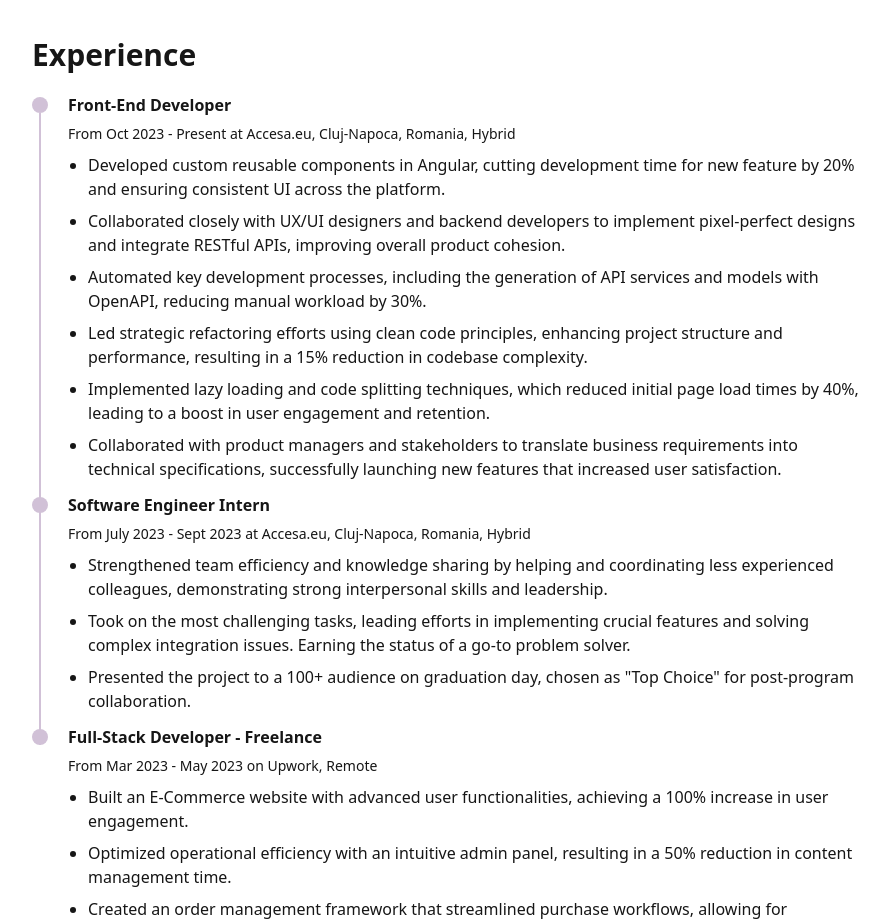
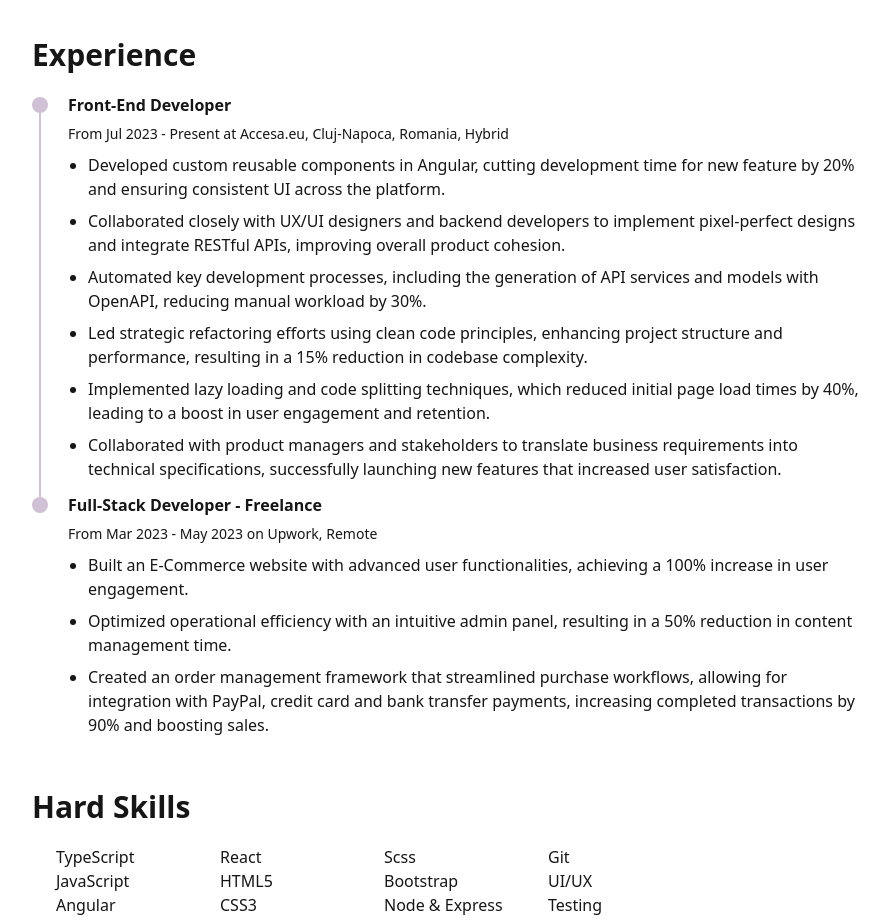
Before and after one commit to mihaiwebdev/personal-website, an Astro site: page / in a window 1280 px wide. Shown: the part 2088-3010 px from the top of the page, without its empty margins (334-1223 px from the left). Built offline with nearby package versions, Linux system fonts and the light colour scheme; Astro itself is replaced by a stand-in of ours.

Commit message:
removed section

```diff
--- a/src/components/CvSection.astro
+++ b/src/components/CvSection.astro
@@ -9,7 +9,7 @@ import TimeLineElement from "./cv/TimeLine.astro";
 <div class="time-line-container mb-10">
   <TimeLineElement
     title="Front-End Developer"
-    subtitle="From Oct 2023 - Present at Accesa.eu, Cluj-Napoca, Romania, Hybrid"
+    subtitle="From Jul 2023 - Present at Accesa.eu, Cluj-Napoca, Romania, Hybrid"
   >
     <ul class="list-disc ms-5 mb-3">
       <li class="mb-2">
@@ -43,27 +43,7 @@ import TimeLineElement from "./cv/TimeLine.astro";
       </li>
     </ul>
   </TimeLineElement>
-  <TimeLineElement
-    title="Software Engineer Intern"
-    subtitle="From July 2023 - Sept 2023 at Accesa.eu, Cluj-Napoca, Romania, Hybrid"
-  >
-    <ul class="list-disc ms-5 mb-3">
-      <li class="mb-2">
-        Strengthened team efficiency and knowledge sharing by helping and
-        coordinating less experienced colleagues, demonstrating strong
-        interpersonal skills and leadership.
-      </li>
-      <li class="mb-2">
-        Took on the most challenging tasks, leading efforts in implementing
-        crucial features and solving complex integration issues. Earning the
-        status of a go-to problem solver.
-      </li>
-      <li class="mb-2">
-        Presented the project to a 100+ audience on graduation day, chosen as
-        "Top Choice" for post-program collaboration.
-      </li>
-    </ul>
-  </TimeLineElement>
+
   <TimeLineElement
     title="Full-Stack Developer - Freelance"
     subtitle="From Mar 2023 - May 2023 on Upwork, Remote"
```
